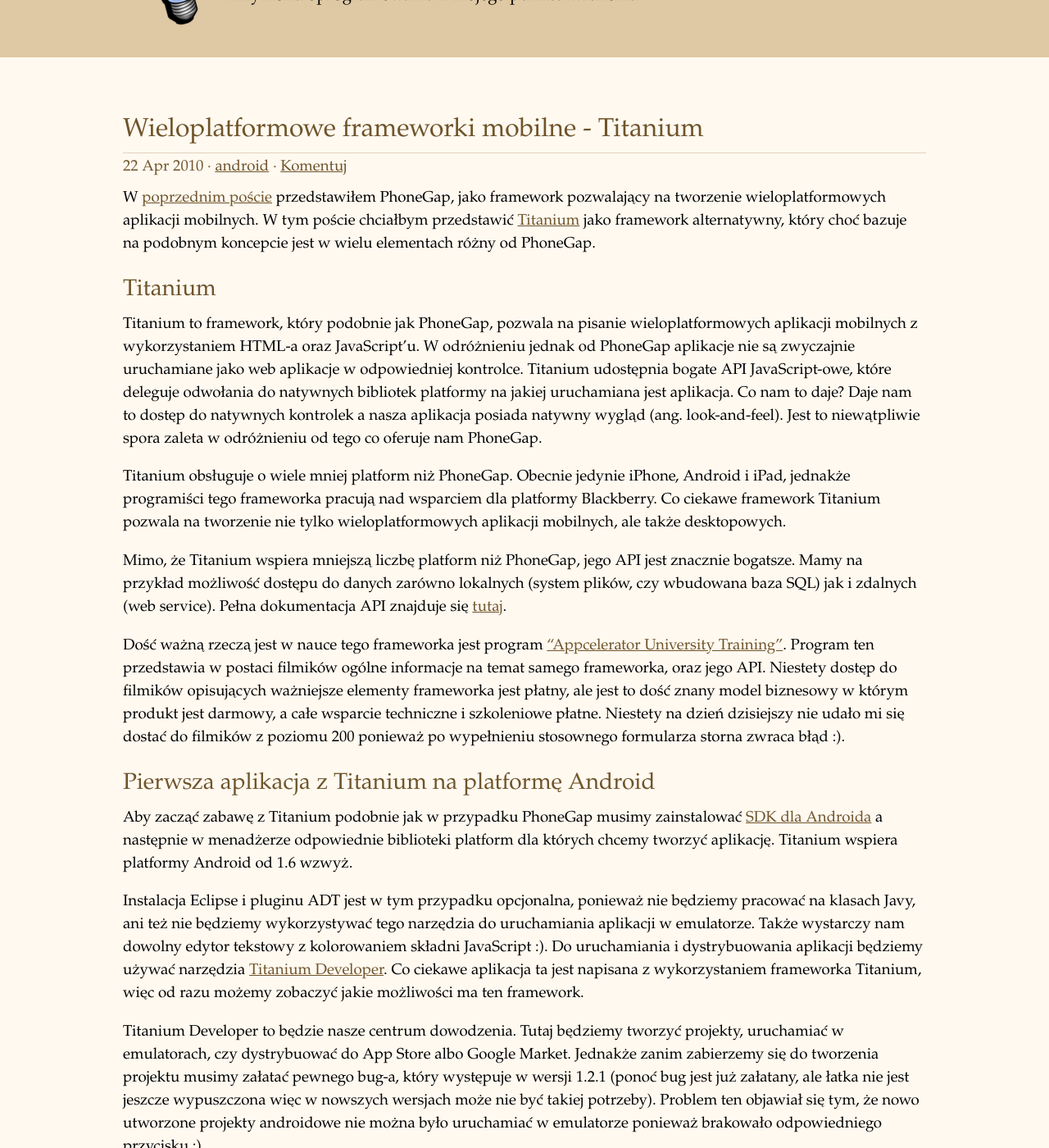
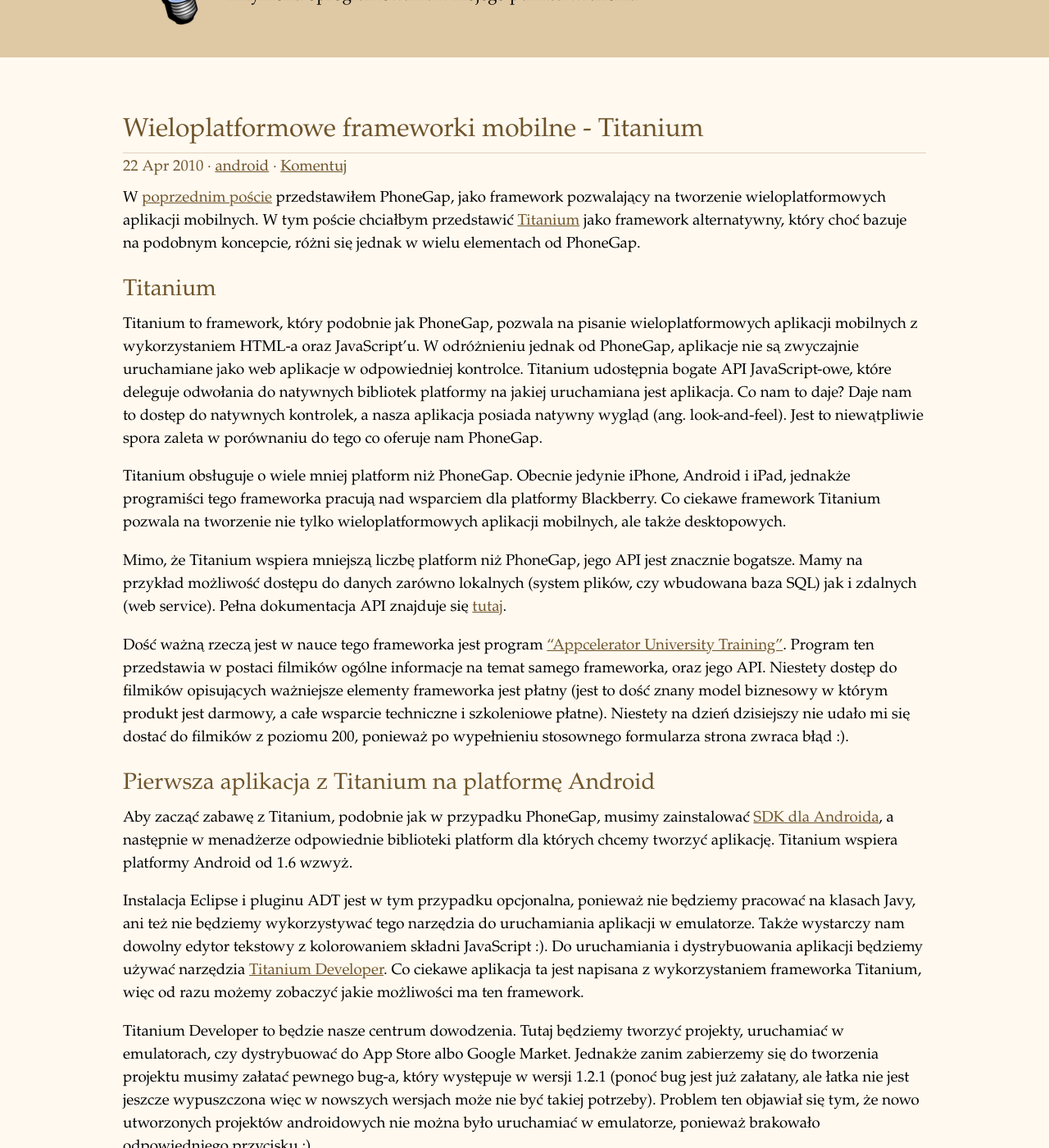
Before and after one commit to michalorman/michalorman-blog-old, a Jekyll site: the page built from blog/android/_posts/2010-04-22-wieloplatformowe-frameworki-mobilne-titanium.markdown, in a window 1280 px wide and 1400 px high, scrolled down 196 px. Shown: the whole window at 82% size. Built offline with Jekyll 4.4.1, drawn with Linux system fonts in a browser that asks for light colours; Markdown is read by kramdown in place of the engine named in the settings; comment, search, counter and statistics services are not loaded; some of the changed text lies outside the part shown.

Commit message:
Fixes to posts.

```diff
--- a/blog/android/_posts/2010-04-22-wieloplatformowe-frameworki-mobilne-titanium.markdown
+++ b/blog/android/_posts/2010-04-22-wieloplatformowe-frameworki-mobilne-titanium.markdown
@@ -7,17 +7,17 @@ navbar_pos: 1
 ---
 W [poprzednim poście](/blog/2010/04/wieloplatformowe-frameworki-mobilne-phonegap/) przedstawiłem PhoneGap, jako
 framework pozwalający na tworzenie wieloplatformowych aplikacji mobilnych. W tym poście chciałbym przedstawić
-[Titanium](http://developer.appcelerator.com/) jako framework alternatywny, który choć bazuje na podobnym koncepcie
-jest w wielu elementach różny od PhoneGap.
+[Titanium](http://developer.appcelerator.com/) jako framework alternatywny, który choć bazuje na podobnym koncepcie,
+różni się jednak w wielu elementach od PhoneGap.
 
 ## Titanium
 
 Titanium to framework, który podobnie jak PhoneGap, pozwala na pisanie wieloplatformowych aplikacji mobilnych
-z wykorzystaniem HTML-a oraz JavaScript'u. W odróżnieniu jednak od PhoneGap aplikacje nie są zwyczajnie uruchamiane
+z wykorzystaniem HTML-a oraz JavaScript'u. W odróżnieniu jednak od PhoneGap, aplikacje nie są zwyczajnie uruchamiane
 jako web aplikacje w odpowiedniej kontrolce. Titanium udostępnia bogate API JavaScript-owe, które deleguje odwołania
 do natywnych bibliotek platformy na jakiej uruchamiana jest aplikacja. Co nam to daje? Daje nam to dostęp do
-natywnych kontrolek a nasza aplikacja posiada natywny wygląd (ang. look-and-feel). Jest to niewątpliwie spora zaleta
-w odróżnieniu od tego co oferuje nam PhoneGap.
+natywnych kontrolek, a nasza aplikacja posiada natywny wygląd (ang. look-and-feel). Jest to niewątpliwie spora zaleta
+w porównaniu do tego co oferuje nam PhoneGap.
 
 Titanium obsługuje o wiele mniej platform niż PhoneGap. Obecnie jedynie iPhone, Android i iPad, jednakże programiści
 tego frameworka pracują nad wsparciem dla platformy Blackberry. Co ciekawe framework Titanium pozwala na tworzenie
@@ -29,14 +29,14 @@ Pełna dokumentacja API znajduje się [tutaj](http://developer.appcelerator.com/
 
 Dość ważną rzeczą jest w nauce tego frameworka jest program ["Appcelerator University Training"](http://developer.appcelerator.com/training).
 Program ten przedstawia w postaci filmików ogólne informacje na temat samego frameworka, oraz jego API. Niestety
-dostęp do filmików opisujących ważniejsze elementy frameworka jest płatny, ale jest to dość znany model biznesowy
-w którym produkt jest darmowy, a całe wsparcie techniczne i szkoleniowe płatne. Niestety na dzień dzisiejszy nie
-udało mi się dostać do filmików z poziomu 200 ponieważ po wypełnieniu stosownego formularza storna zwraca błąd
+dostęp do filmików opisujących ważniejsze elementy frameworka jest płatny (jest to dość znany model biznesowy
+w którym produkt jest darmowy, a całe wsparcie techniczne i szkoleniowe płatne). Niestety na dzień dzisiejszy nie
+udało mi się dostać do filmików z poziomu 200, ponieważ po wypełnieniu stosownego formularza strona zwraca błąd
 :).
 
 ## Pierwsza aplikacja z Titanium na platformę Android
 
-Aby zacząć zabawę z Titanium podobnie jak w przypadku PhoneGap musimy zainstalować [SDK dla Androida](http://developer.android.com/sdk/index.html)
+Aby zacząć zabawę z Titanium, podobnie jak w przypadku PhoneGap, musimy zainstalować [SDK dla Androida](http://developer.android.com/sdk/index.html),
 a następnie w menadżerze odpowiednie biblioteki platform dla których chcemy tworzyć aplikację. Titanium wspiera
 platformy Android od 1.6 wzwyż.
 
@@ -50,8 +50,8 @@ ma ten framework.
 Titanium Developer to będzie nasze centrum dowodzenia. Tutaj będziemy tworzyć projekty, uruchamiać w emulatorach,
 czy dystrybuować do App Store albo Google Market. Jednakże zanim zabierzemy się do tworzenia projektu musimy
 załatać pewnego bug-a, który występuje w wersji 1.2.1 (ponoć bug jest już załatany, ale łatka nie jest jeszcze wypuszczona
-więc w nowszych wersjach może nie być takiej potrzeby). Problem ten objawiał się tym, że nowo utworzone projekty
-androidowe nie można było uruchamiać w emulatorze ponieważ brakowało odpowiedniego przycisku :).
+więc w nowszych wersjach może nie być takiej potrzeby). Problem ten objawiał się tym, że nowo utworzonych projektów
+androidowych nie można było uruchamiać w emulatorze, ponieważ brakowało odpowiedniego przycisku :).
 
 Co zatem należy zrobić? Ściągnąć [ten](http://github.com/appcelerator/titanium_mobile/raw/55fea80fe28a5940b890c2291ec68b7a756a3c27/support/android/android.py)
 plik, a następnie podmienić go w naszej instalacji Titanium. W przypadku OpenSUSE musiałem wrzucić go do:
@@ -85,7 +85,7 @@ Klikamy "Launch" i czekamy aż Titanium uruchomi emulator, zbuduje naszą aplika
 <a href="/images/titanium/run.png" rel="colorbox" title="Powiększ obrazek"><img src="/images/titanium/run.png" alt="Emulacja" /></a>
 
 Działa! Widzimy także, że w odróżnieniu od PhoneGap nasza aplikacja ma natywny dla Androida wygląd. Na tym etapie zostawię
-tę aplikację może jeszcze przyjdzie czas na bardziej dogłębne zapoznanie się z tym frameworkiem.
+tę aplikację, może jeszcze przyjdzie czas na bardziej dogłębne zapoznanie się z tym frameworkiem.
 
 ## Wady i zalety
 
--- a/blog/ruby/_posts/2010-03-30-zmieniajacy-sie-url-po-bledach-walidacji-w-rails.markdown
+++ b/blog/ruby/_posts/2010-03-30-zmieniajacy-sie-url-po-bledach-walidacji-w-rails.markdown
@@ -72,8 +72,8 @@ poradzić.
 ## Flash
 
 Flash to jest tymczasowy bufor w Rails, w którym możemy przechować dane pomiędzy kolejnymi żądaniami HTTP (w jednym coś
-wrzucamy a w następnym wyciągamy). Najczęściej flasha używa się do przekazywania komunikatów, jednakże nie tylko tekst
-może być umieszczany w tym buforze.
+wrzucamy a w następnym wyciągamy). Najczęściej flasha używa się do przekazywania komunikatów, w buforze może być umieszczany
+jednakże nie tylko tekst.
 
 Zatem możemy nasze wywołanie metody ``render``, które renderuje tylko wybrany szablon, a nie generuje przekierowania
 zamienić na ``redirect_to``. Ponieważ kolejne żądanie spowoduje utworzenie nowego obiektu kontrolera potrzebujemy sposobu
```
Also changed, not shown: other parts of blog/android/_posts/2010-04-22-wieloplatformowe-frameworki-mobilne-titanium.markdown (+2 -2 lines), blog/android/_posts/2010-04-19-wieloplatformowe-frameworki-mobilne-phonegap.markdown (+5 -5 lines), blog/patterns/_posts/2010-03-20-model-widok-kontroler.markdown (+5 -5 lines).
